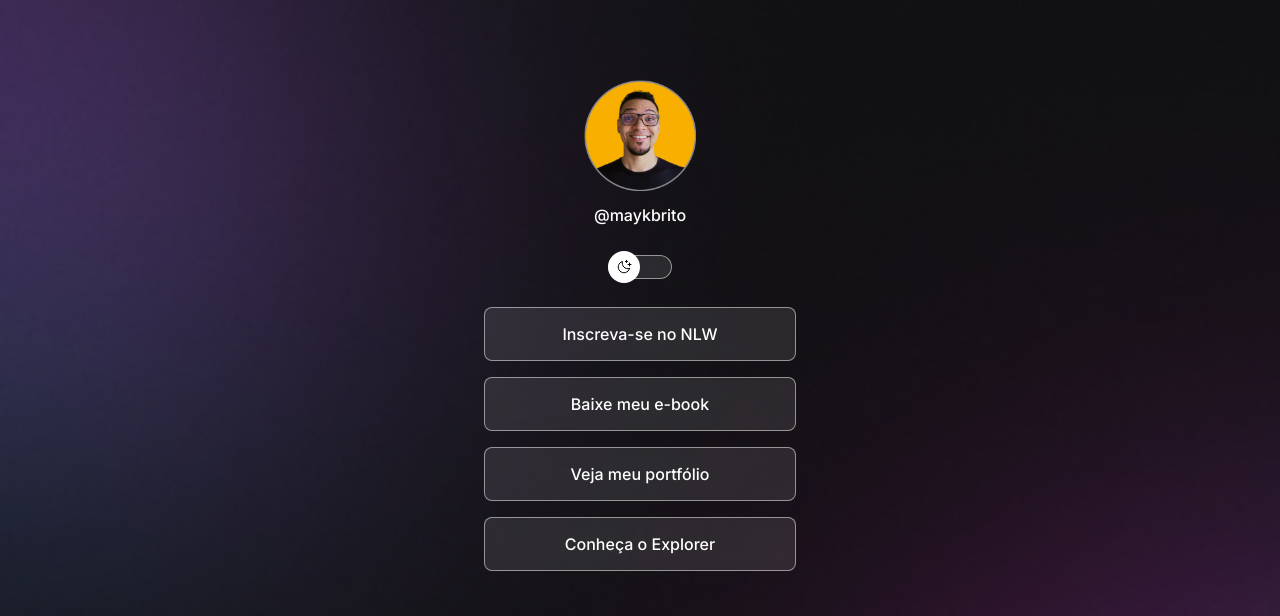
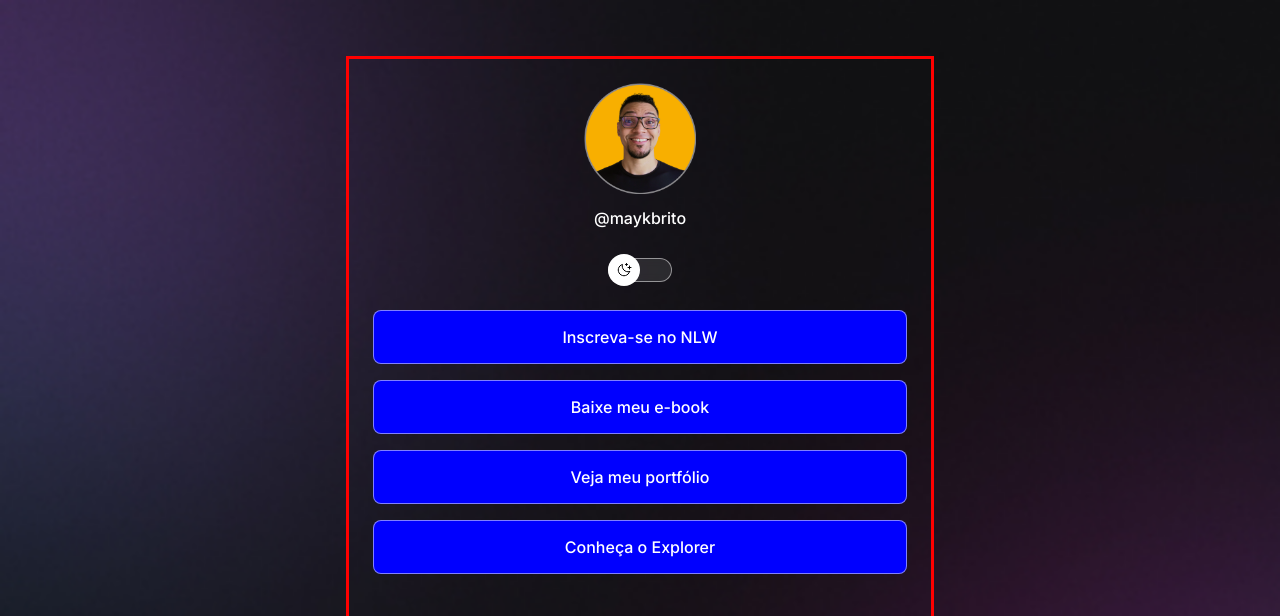
Before and after one commit to higorrocha10/projeto, a plain HTML site: page index.html in a window 1280 px wide. Shown: the top 616 px of the page. Drawn offline with nearby package versions, Linux system fonts and the light colour scheme.

Commit message:
adjust container with

```diff
--- a/style.css
+++ b/style.css
@@ -42,9 +42,11 @@ body * {
 }
 
 #container {
-  width: 360px;
+  width: 100%;
+  max-width: 588px;
   margin: 56px auto 0px;
   padding: 0 24px;
+  border: 3px solid red;
 }
 
 #profile {
@@ -115,7 +117,7 @@ ul li a {
 
   padding: 16px 25px;
 
-  background: var(--surface-color);
+  background-color: blue;
   border: 1px solid var(--stroke-color);
   border-radius: 8px;
 
```
